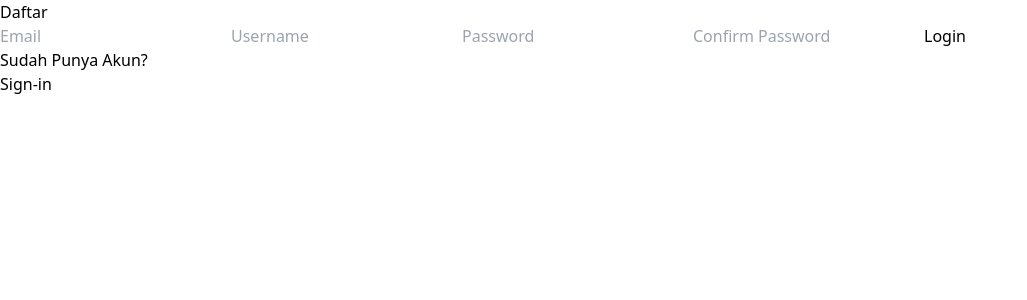
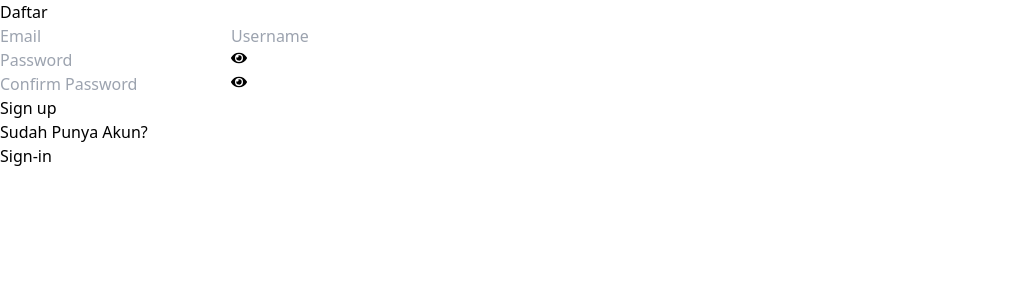
Before and after one commit to Yudann/tracker-str, a Next.js app: page /sign-up in a window 1280 px wide. Shown: the top 300 px of the page, without its empty margins (0-1027 px from the left). Built offline with nearby package versions, Linux system fonts and the light colour scheme.

Commit message:
feat: add sign-up dummy function

```diff
--- a/src/app/(auth)/sign-up/page.tsx
+++ b/src/app/(auth)/sign-up/page.tsx
@@ -1,6 +1,36 @@
+"use client";
+
 import Link from "next/link";
+import { useRouter } from "next/navigation";
+import { useState } from "react";
+import { FaEye, FaEyeSlash } from "react-icons/fa";
 
 export default function LoginPage() {
+  const [email, setEmail] = useState("");
+  const [username, setUsername] = useState("");
+  const [password, setPassword] = useState("");
+  const [confirmPassword, setConfirmPassword] = useState("");
+  const [showPassword, setShowPassword] = useState(false);
+  const router = useRouter();
+
+  const togglePasswordVisibility = () => {
+    setShowPassword((prev) => !prev);
+  };
+
+  const signUpClick = () => {
+    if (!email || !username || !password || !confirmPassword) {
+      alert("Semua field harus diisi!");
+      return;
+    }
+    if (password !== confirmPassword) {
+      alert("Password dan Confirm Password harus sama!");
+      return;
+    }
+
+    alert("Berhasil sign up");
+    router.push("/sign-in");
+  };
+
   return (
     <div className="w-full h-screen flex flex-col items-center justify-center">
       <div className="w-[80%] h-fit flex flex-col justify-center items-center p-8 bg-white rounded-xl shadow-md">
@@ -8,27 +38,57 @@ export default function LoginPage() {
         <h2 className="py-4 text-xl font-bold">Daftar</h2>
         <div className="flex flex-col w-full gap-5">
           <input
+            type="email"
             placeholder="Email"
+            value={email}
+            onChange={(e) => setEmail(e.target.value)}
             className="w-full bg-gray-200 rounded-2xl p-4"
           />
           <input
+            type="text"
             placeholder="Username"
+            value={username}
+            onChange={(e) => setUsername(e.target.value)}
             className="w-full bg-gray-200 rounded-2xl p-4"
           />
+          <div className="relative w-full">
             <input
+              type={showPassword ? "text" : "password"}
               placeholder="Password"
-            className="w-full bg-gray-200 rounded-2xl p-4"
+              value={password}
+              onChange={(e) => setPassword(e.target.value)}
+              className="w-full bg-gray-200 rounded-2xl p-4 pr-12"
             />
+            <button
+              type="button"
+              onClick={togglePasswordVisibility}
+              className="absolute top-1/2 right-4 transform -translate-y-1/2 text-gray-600"
+            >
+              {showPassword ? <FaEyeSlash /> : <FaEye />}
+            </button>
+          </div>
+          <div className="relative w-full">
             <input
+              type={showPassword ? "text" : "password"}
               placeholder="Confirm Password"
-            className="w-full bg-gray-200 rounded-2xl p-4"
+              value={confirmPassword}
+              onChange={(e) => setConfirmPassword(e.target.value)}
+              className="w-full bg-gray-200 rounded-2xl p-4 pr-12"
             />
-          <Link
-            href="/home"
+            <button
+              type="button"
+              onClick={togglePasswordVisibility}
+              className="absolute top-1/2 right-4 transform -translate-y-1/2 text-gray-600"
+            >
+              {showPassword ? <FaEyeSlash /> : <FaEye />}
+            </button>
+          </div>
+          <button
+            onClick={signUpClick}
             className="py-3 bg-blue-400 text-center rounded-2xl mt-5 text-white font-bold text-base"
           >
-            Login
-          </Link>
+            Sign up
+          </button>
         </div>
         <div className="flex justify-center items-center mt-4">
           <p>Sudah Punya Akun? </p>
```
Lines whose indentation alone changed are shown as unchanged.
